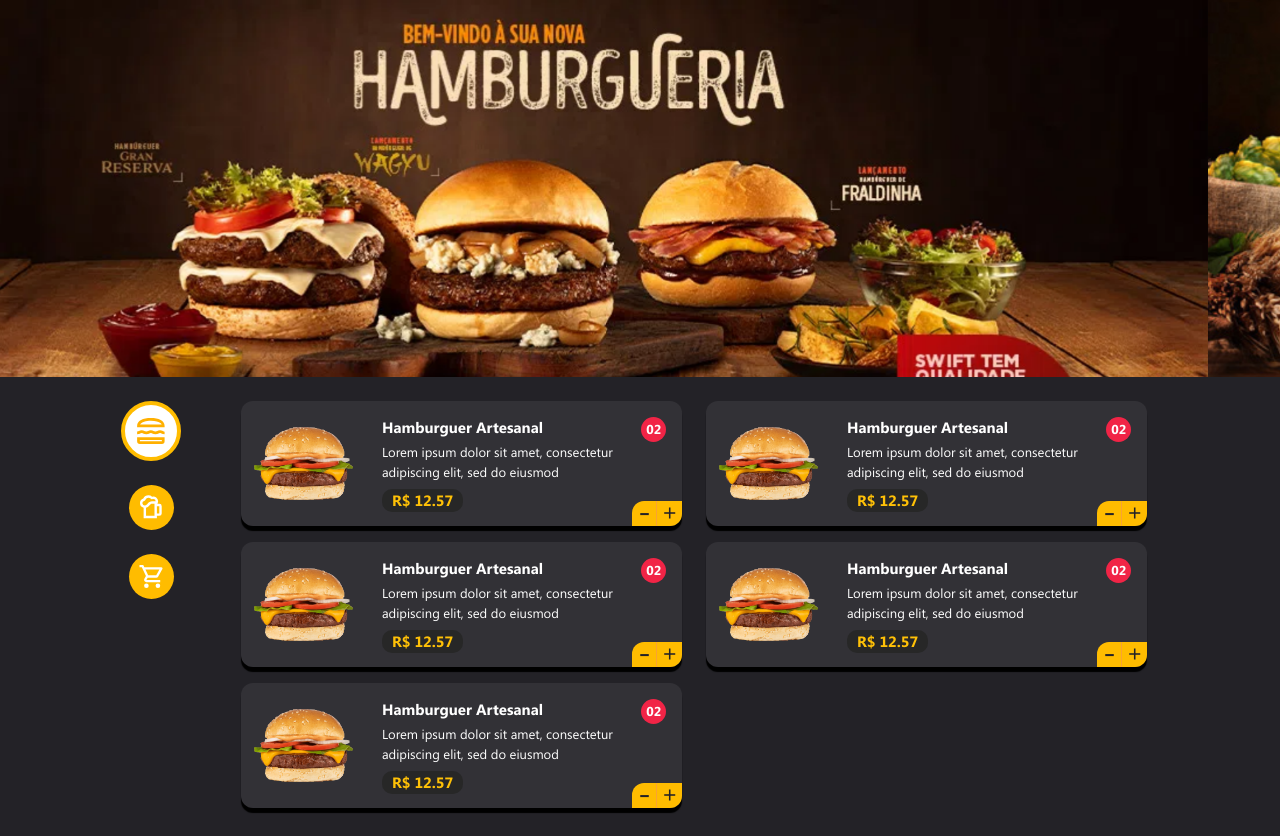
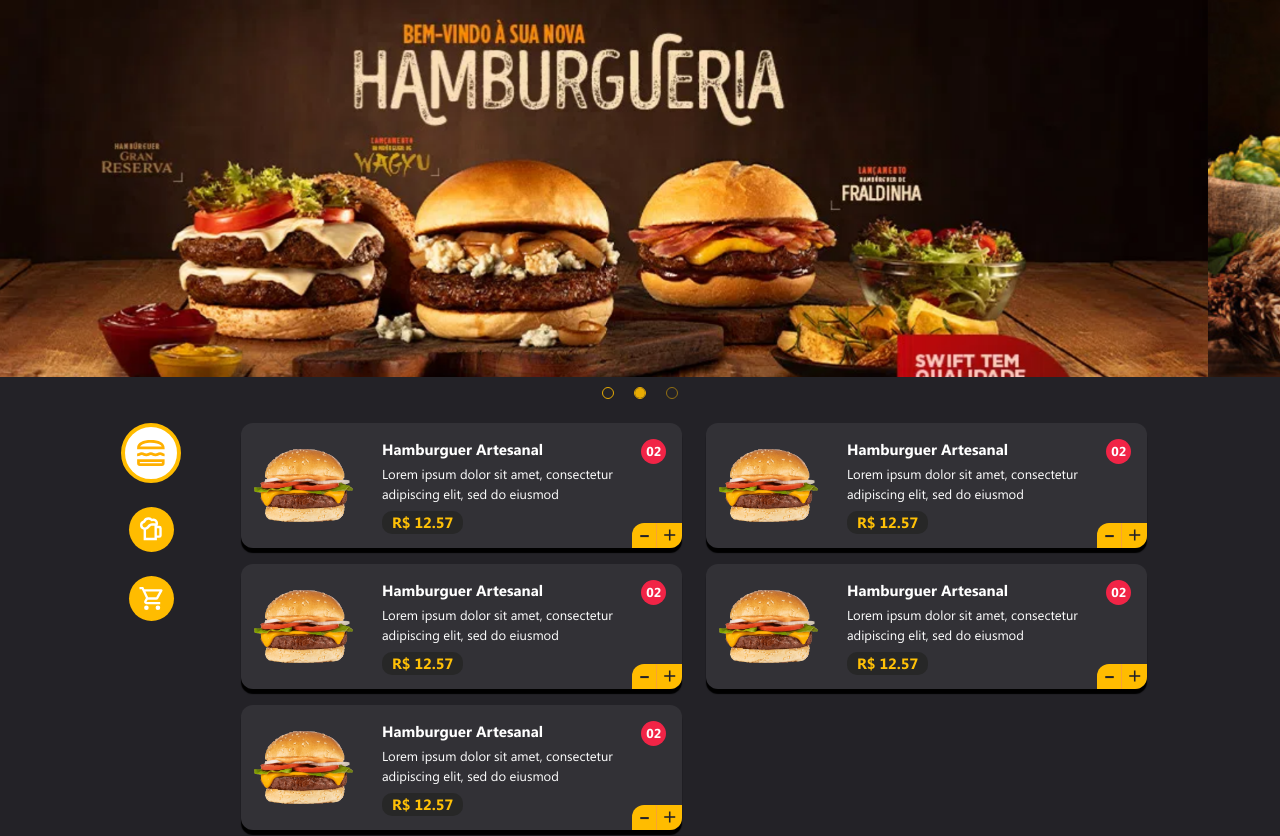
Before and after one commit to perotedev/lanchonete_vuejs, a Vue app in the folder frontend-vuejs/: page / in a window 1280 px wide. Shown: the top 836 px of the page. Built offline with nearby package versions, Linux system fonts and the light colour scheme.

Commit message:
[FEAT]view01 - Botoes guias do carousel do bootstrap personalizados

```diff
--- a/frontend-vuejs/src/components/shared/SliderTop.vue
+++ b/frontend-vuejs/src/components/shared/SliderTop.vue
@@ -1,6 +1,6 @@
 <template>
   <section>
-    <div id="carouselExampleSlidesOnly" class="carousel slide" data-bs-ride="carousel">
+    <div id="carouselExampleIndicators" class="carousel slide" data-bs-ride="carousel">
       <div class="carousel-inner">
         <div class="carousel-item active">
           <img :src="source1" class="d-block w-100" alt="Bem Vindo à Sua Nova Hamburgueria">
@@ -12,7 +12,13 @@
           <img :src="source3" class="d-block w-100" alt="Conheça a Trajetória da Duc Lanches">
         </div>
       </div>
+      <div class="carousel-indicators">
+        <button type="button" data-bs-target="#carouselExampleIndicators" data-bs-slide-to="0" class="active rounded-circle" aria-current="true" aria-label="Slide 1"></button>
+        <button type="button" data-bs-target="#carouselExampleIndicators" data-bs-slide-to="1" class="rounded-circle" aria-label="Slide 2"></button>
+        <button type="button" data-bs-target="#carouselExampleIndicators" data-bs-slide-to="2" class="rounded-circle" aria-label="Slide 3"></button>
+      </div>
     </div>
+
   </section>
 </template>
 
@@ -32,3 +38,25 @@
   methods: {},
 };
 </script>
+
+<style scoped>
+.carousel-indicators {
+  margin-top: 10px;
+  position: relative;
+}
+
+.carousel-indicators button {
+  width: 10px;
+  height: 10px;
+  background-color: #232227;
+  border: solid 1px #FFBC00;
+  margin-left: 10px;
+  margin-right: 10px;
+}
+
+.carousel-indicators button.active {
+  background-color: #FFBC00;
+  transition-duration: 200ms;
+}
+
+</style>
```
